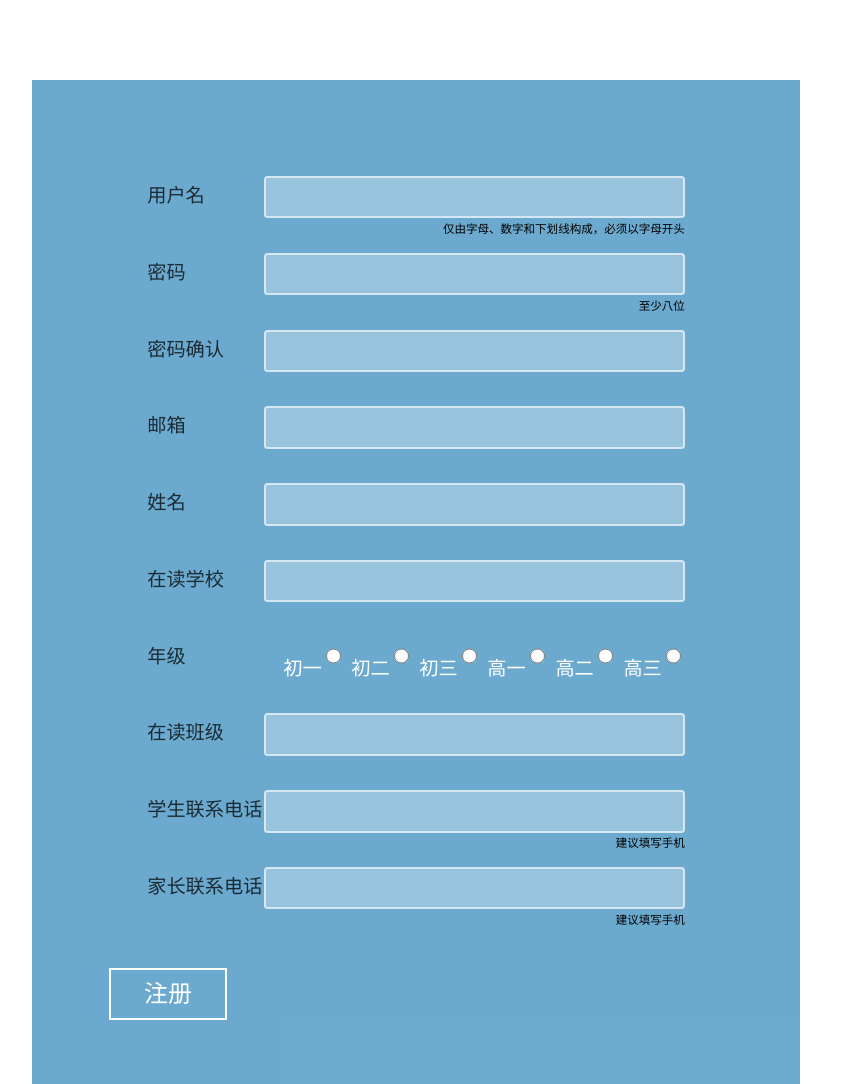
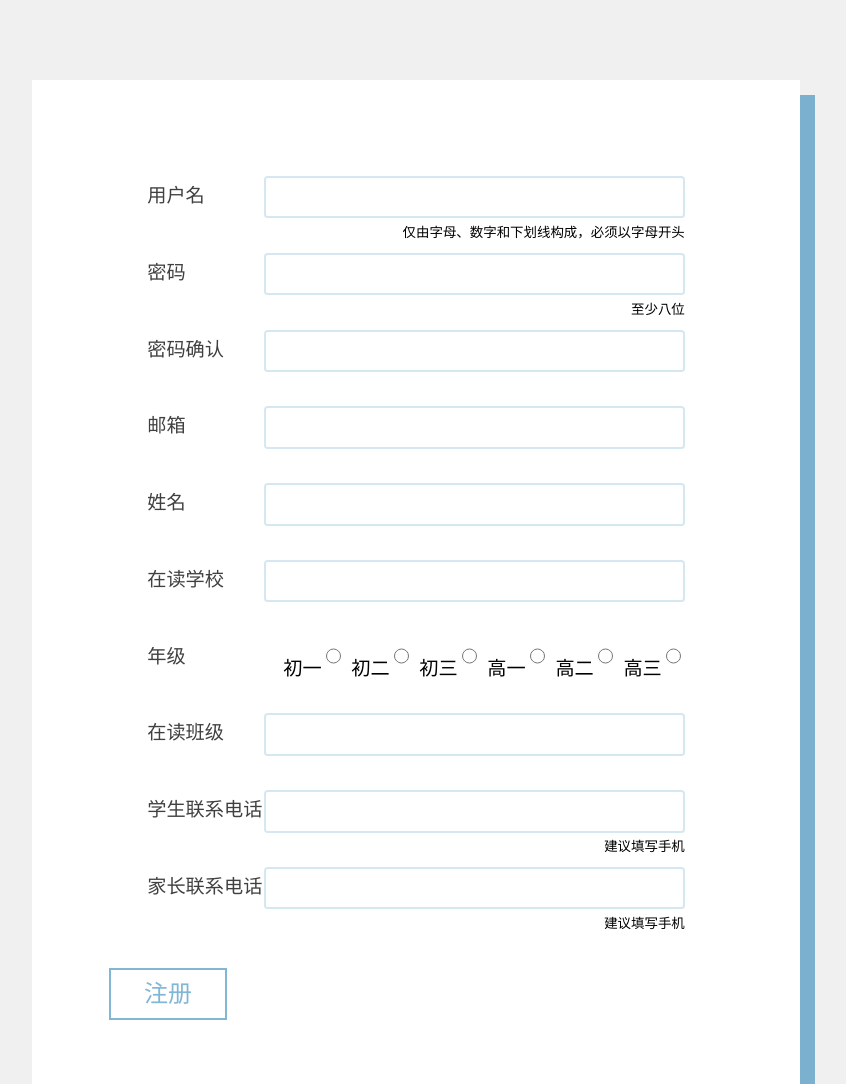
Before and after one commit to Ica-Riluci/huamazhijia, a Django app: a page that uses entry/templates/entry/signup.html in a window 1280 px wide. Shown: the whole page, without its empty margins (224-1070 px from the left). Run offline with Django 3.2, Linux system fonts and the light colour scheme; some web fonts are replaced.

Commit message:
[update]<entry>{signup style}

```diff
--- a/entry/static/entry/common.css
+++ b/entry/static/entry/common.css
@@ -16,7 +16,7 @@
 * {
     margin : 0;
     padding : 0;
-    font-family : 'default';
+    font-family : 'default', 'default(chn)';
 }
 
 div.inputholder {
--- a/entry/static/entry/signup.css
+++ b/entry/static/entry/signup.css
@@ -1,3 +1,6 @@
+body {
+    background-color : rgb(240, 240, 240);
+}
 #signupwindow {
     display : block;
     position : absolute;
@@ -5,7 +8,9 @@
     left : 20vw;
     width : 60vw;
     height : auto;
-    background-color : rgba(45, 134, 185, 0.7);
+    background-color : rgba(255, 255, 255, 1);
+    box-shadow : 15px 15px 0 rgba(45, 134, 185, 0.6);
+    //background-color : rgba(45, 134, 185, 0.7);
     padding-bottom : 4em;
     margin-bottom : 4em;
 }
@@ -28,7 +33,7 @@ div.inputholder div.details,
 div.inputholder div.warning {
     display : block;
     margin-top : 0.5em;
-    font-size : 0.6em;
+    font-size : 0.7em;
     text-align : right;
     width : 100%;
 }
@@ -41,7 +46,7 @@ div.inputholder>input {
     width : 70%;
     float : right;
     border-style : solid;
-    border-color : rgba(255, 255, 255, 0.6);
+    border-color : rgba(45, 134, 185, 0.2);
     text-align : left;
     transition : border-color 0.5s, background-color 0.5s;
     -webkit-transition : border-color 0.5s, background-color 0.5s;
@@ -51,14 +56,13 @@ div.inputholder>input {
     outline-style : none;
 }
 div.inputholder input:focus {
-    border-color : rgba(255, 255, 255, 0.8);
-    background-color : rgba(255, 255, 255, 0.5);
+    border-color : rgba(45, 134, 185, 0.6);
+    background-color : rgba(240, 240, 240, 0.5);
     outline-style : none;
 }
 div.inputholder nav {
     display : inline-block;
     float : right;
-    color : white;
     height : 2em;
 }
 div.inputholder nav input.radio {
@@ -73,8 +77,8 @@ button.submitbtn {
     font-size : 1.5em;
     line-height : 2em;
     background : transparent;
-    color : white;
-    border : solid 2px white;
+    color : rgba(45, 134, 185, 0.6);
+    border : solid 2px rgba(45, 134, 185, 0.6);
     text-align : center;
     outline-style : none;
 }
@@ -85,8 +89,8 @@ button.submitbtn::before {
     max-width : 0;
     position : absolute;
     opacity : 0;
-    background-color : white;
-    color : rgb(108, 170, 206);
+    background-color : rgba(45, 134, 185, 0.6);
+    color : white;
     content : attr(data-hover);
     word-break : keep-all;
     transition : max-width 0.5s;
```
